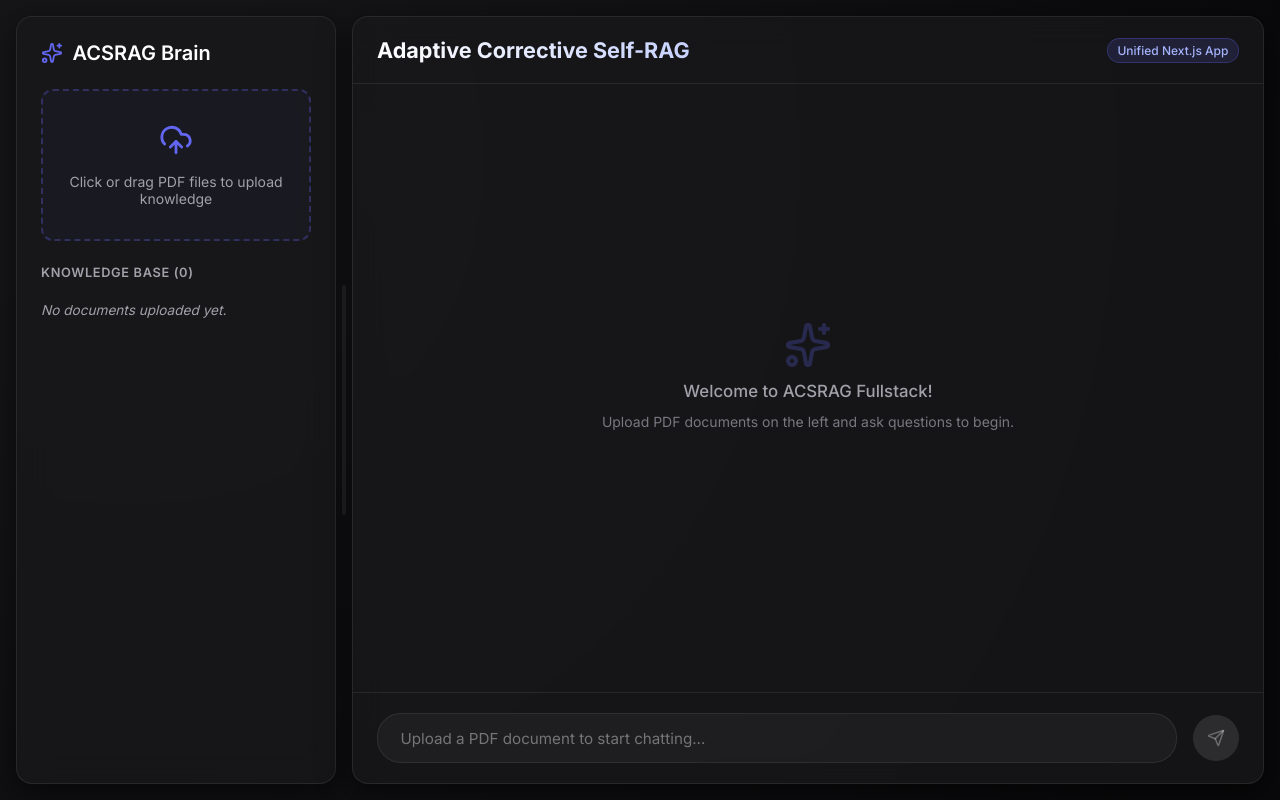
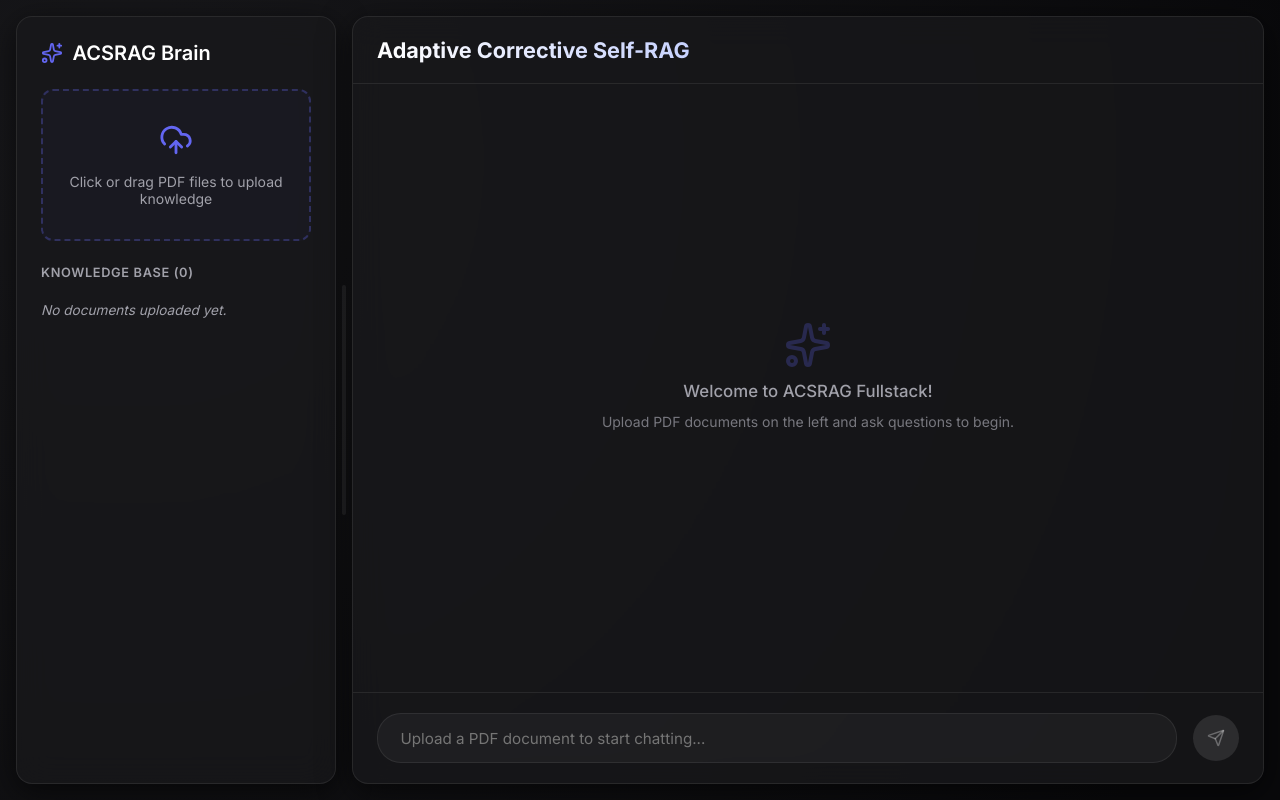
Before and after one commit to LakshyaJain08/Adaptive_Corrective_Self_Rag, a Next.js app: page / in a window 1280 px wide. Built offline with nearby package versions, Linux system fonts and the light colour scheme.

Commit message:
style: remove Unified Next.js App badge from header

```diff
--- a/app/page.jsx
+++ b/app/page.jsx
@@ -706,7 +706,6 @@ export default function Home() {
                 Clear Chat
               </button>
             )}
-            <div className="chat-badge">Unified Next.js App</div>
           </div>
         </header>
 
```
